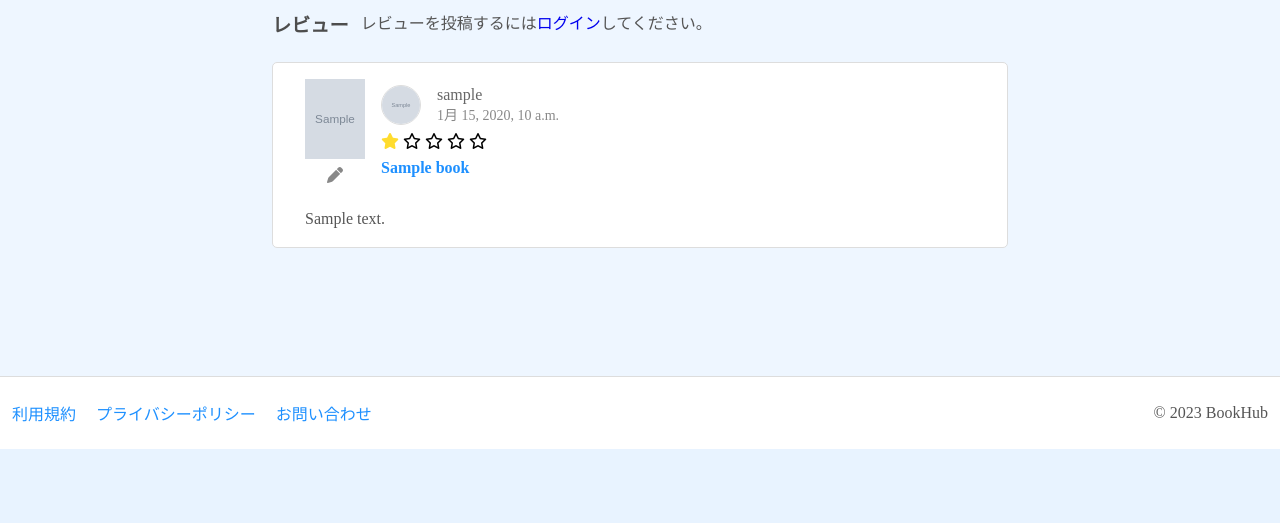
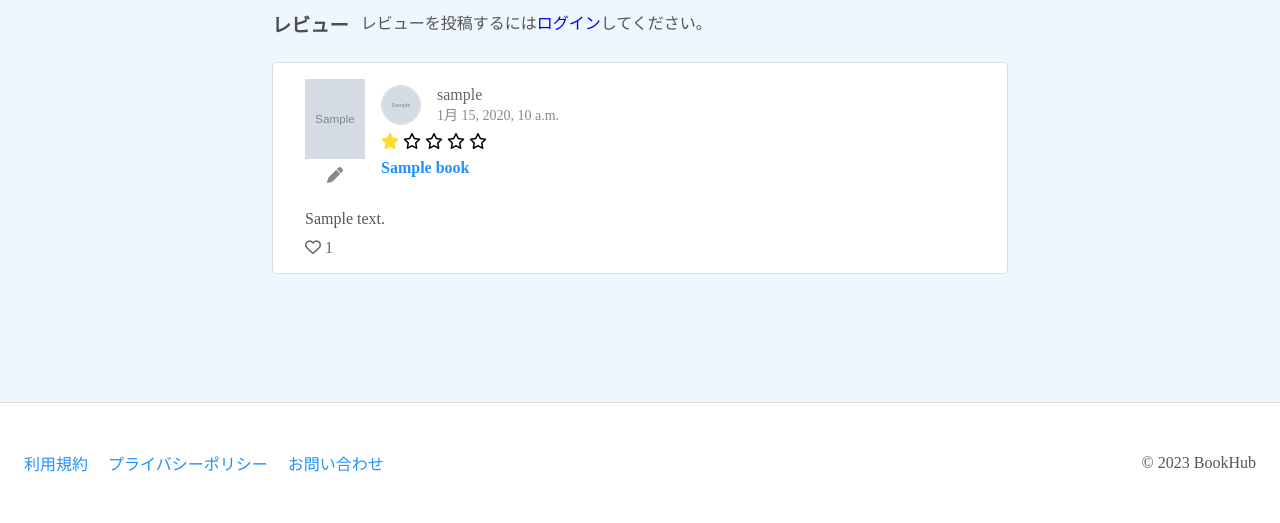
Before and after one commit to gamari/bookhub-django, a Django app: page /detail/1/ in a window 1280 px wide. Shown: the part 561-1084 px from the top of the page. Before the commit the page ends 1010 px from the top, so only its background shows below. Run offline with Django 3.2, Linux system fonts and the light colour scheme; tables that the repository leaves empty hold one stand-in row (values such as "Sample post"); grey boxes marked "Sample" are stand-in pictures.

Commit message:
良いねボタンの配置

```diff
--- a/apps/book/application/usecases.py
+++ b/apps/book/application/usecases.py
@@ -182,15 +182,15 @@ class ShowBookDetailPageUsecase(Usecase):
     def run(self, book_id, user):
         book = self.book_service.find_book_by_id(book_id)
 
-        # 閲覧数のカウントアップ
-        book.views += 1
-        book.save()
-
         latest_review = self.review_service.get_latest_review_for_user(book, user)
         avg_rating = book.get_avg_rating()
         reviews = book.get_reviews()
         book_on_shelf = self.book_service.is_book_on_shelf(book, user)
         registers = Bookshelf.objects.filter(books__id=book.id).count()
+
+        # 閲覧数のカウントアップ
+        book.views += 1
+        book.save()
 
         context = {
             "book": book,
--- a/apps/book/templates/pages/book_detail.html
+++ b/apps/book/templates/pages/book_detail.html
@@ -89,7 +89,7 @@
       {% endif %}
     </div>
 
-    {% review_list reviews %}
+    {% review_list reviews request.user.is_authenticated %}
   </section>
 
   <!-- モーダル機能 -->
--- a/apps/review/templates/components/_review_list.html
+++ b/apps/review/templates/components/_review_list.html
@@ -41,6 +41,24 @@
 
       {% comment %} <a class="review-item__content" href="{% url 'book_detail' review.book.id %}"></a> {% endcomment %}
       <p class="review-item__content">{{ review.content }}</p>
+
+      <div>
+        {% comment %} TODO　良いね機能を実装する {% endcomment %}
+        <div
+          id="like-btn"
+          style="color: {{ is_liked|yesno:"#FF0000,#666" }};"
+        >
+          <i
+            id="like-icon"
+            class="fa-regular fa-heart {{ is_authenticated|yesno:"cursor-pointer," }}"
+            {% comment %} data-liked="{{ is_liked }}"
+            data-selection-id="{{ selection.id }}"  {% endcomment %}
+          ></i>
+          <span id="like-count">
+            {{ review.like_count }}
+          </span>
+        </div>
+      </div>
     </div>
     {% empty %}
     <div class="card-sm">レビューが存在しません</div>
--- a/apps/review/templatetags/review_tags.py
+++ b/apps/review/templatetags/review_tags.py
@@ -6,10 +6,11 @@ register = template.Library()
 
 
 @register.simple_tag
-def review_list(reviews):
+def review_list(reviews, is_authenticated=False):
     context = {
         "rating_range": range(1, 6),
-        "reviews": reviews
+        "reviews": reviews,
+        "is_authenticated": is_authenticated,
     }
 
     return mark_safe(render_to_string("components/_review_list.html", context))
--- a/apps/review/views.py
+++ b/apps/review/views.py
@@ -13,7 +13,6 @@ Account = get_user_model()
 
 
 def user_reviews(request, user_id):
-    # TODO refactoring
     account = get_object_or_404(Account, pk=user_id)
     reviews = Review.objects.filter(user=account)
     rating_range = range(1, 6)
--- a/static/css/components/footer.css
+++ b/static/css/components/footer.css
@@ -2,7 +2,7 @@
   border-top: 1px solid #ddd;
   background-color: white;
   color: #3498db;
-  padding: 24px 12px;
+  padding: 48px 24px;
   display: flex;
   justify-content: space-between;
   align-items: center;
```
Also changed, not shown: apps/review/migrations/0003_reviewlike.py (added), 1 other file.
